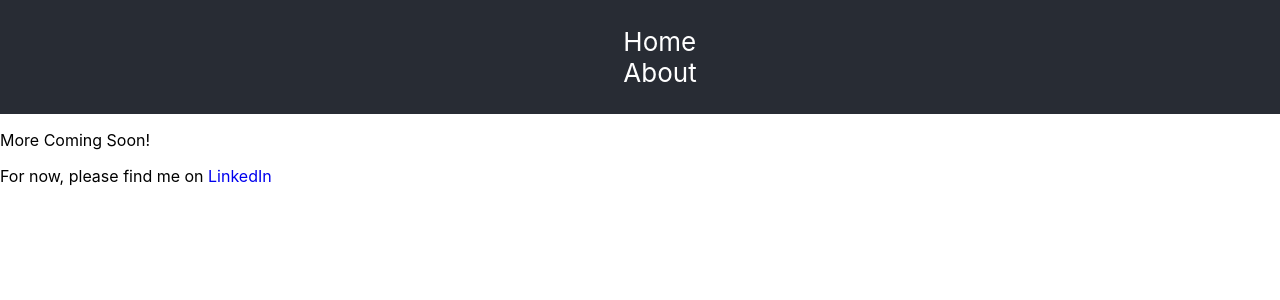
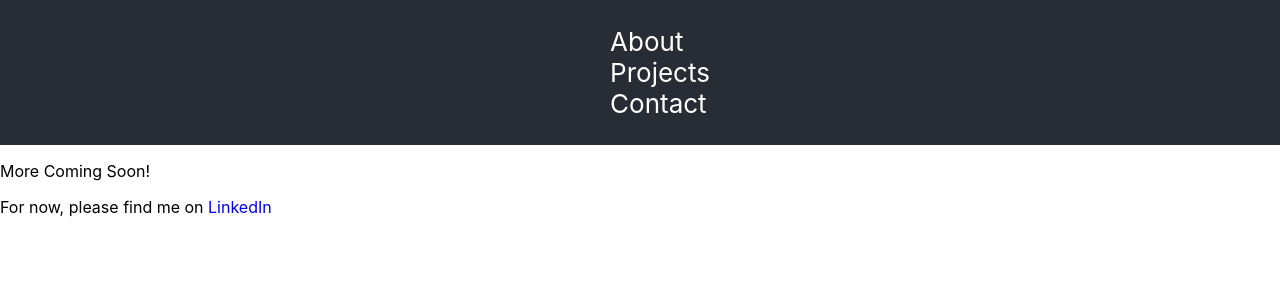
Before and after one commit to kristin-wiseman/kristin-wiseman.github.io, a React (Create React App) app: page / in a window 1280 px wide. Shown: the top 300 px of the page. Built offline with nearby package versions, Linux system fonts and the light colour scheme.

Commit message:
Installed Font Awesome core, npm audit fix --force

```diff
--- a/package.json
+++ b/package.json
@@ -4,12 +4,13 @@
   "homepage": "https://kristin-wiseman.github.io",
   "private": true,
   "dependencies": {
+    "@fortawesome/fontawesome-svg-core": "^6.3.0",
     "@testing-library/jest-dom": "^5.16.5",
     "@testing-library/react": "^13.4.0",
     "@testing-library/user-event": "^13.5.0",
     "react": "^18.2.0",
     "react-dom": "^18.2.0",
-    "react-scripts": "5.0.1",
+    "react-scripts": "^5.0.1",
     "web-vitals": "^2.1.4"
   },
   "scripts": {
--- a/src/App.js
+++ b/src/App.js
@@ -5,8 +5,9 @@ function NavBar(props) {
   return (
     <nav>
       <ul>
-        <li>Home</li>
         <li>About</li>
+        <li>Projects</li>
+        <li>Contact</li>
       </ul>
     </nav>
   );
@@ -28,7 +29,7 @@ class App extends React.Component {
         <p>More Coming Soon!</p>
         <p>
           For now, please find me on&nbsp;
-          <a href='https://linkedin.com/in/kristinwiseman' target="_blank">LinkedIn</a>
+          <a href='https://linkedin.com/in/kristinwiseman' rel="noreferrer" target="_blank">LinkedIn</a>
         </p>
       </div>
     </>
```
Also changed, not shown: 1 other file (tests, documents, lock files or other folders).
